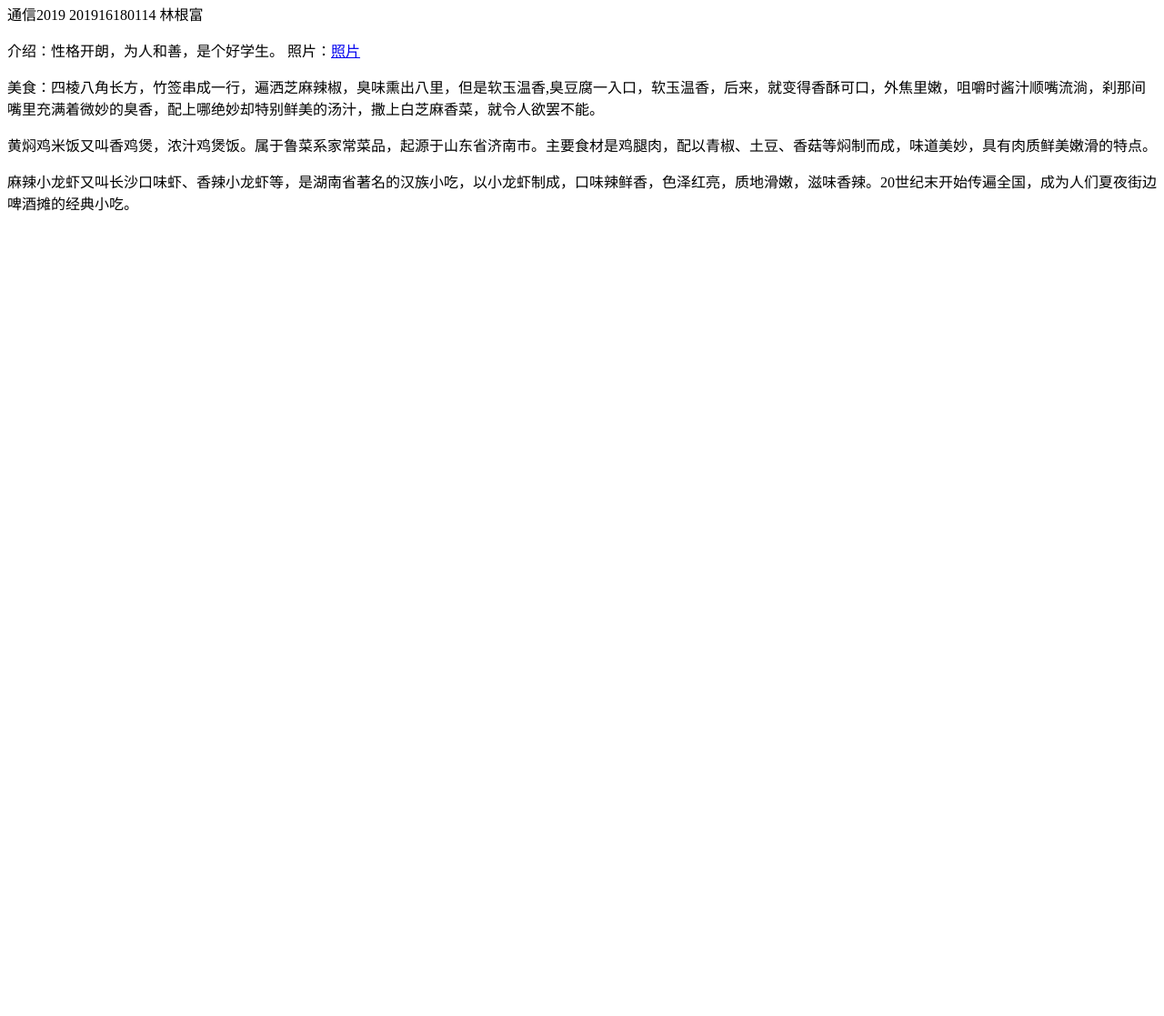
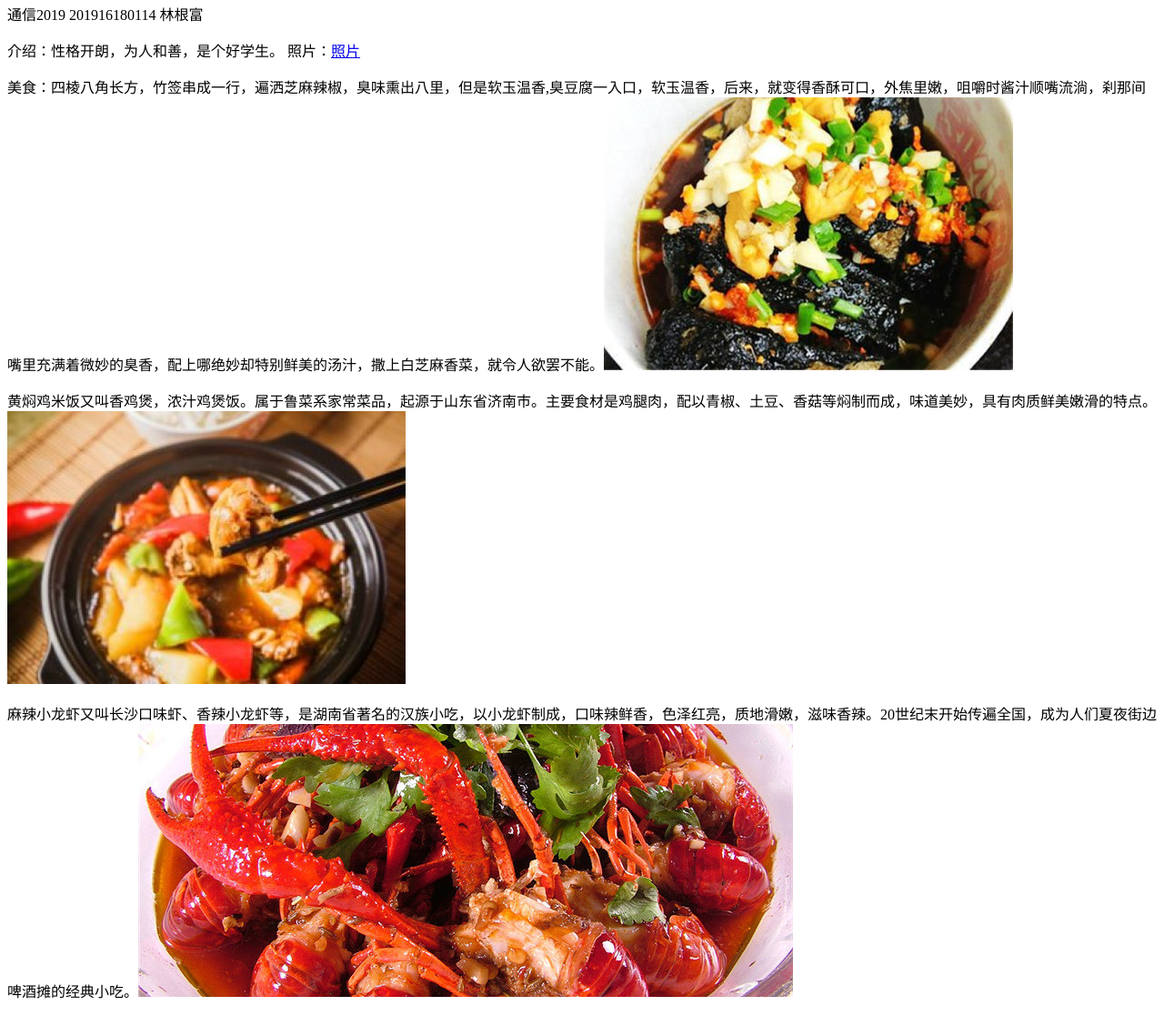
Before and after one commit to lingenfu/zuoye, a plain HTML site: page zy01.html in a window 1280 px wide. Shown: the part 5-1122 px from the top of the page at 91% size. Before the commit the page ends 800 px from the top, so only its background shows below. Drawn offline with Linux system fonts and the light colour scheme.

Commit message:
Update zy01.html

```diff
--- a/zy01.html
+++ b/zy01.html
@@ -10,10 +10,10 @@
 
     介绍：性格开朗，为人和善，是个好学生。
 
-    照片：<a href="hhh\QQ图片20200927202650.jpg">照片</a><p></p>
+    照片：<a href="QQ图片20200927202650.jpg">照片</a><p></p>
 
-    美食：四棱八角长方，竹签串成一行，遍洒芝麻辣椒，臭味熏出八里，但是软玉温香,臭豆腐一入口，软玉温香，后来，就变得香酥可口，外焦里嫩，咀嚼时酱汁顺嘴流淌，刹那间嘴里充满着微妙的臭香，配上哪绝妙却特别鲜美的汤汁，撒上白芝麻香菜，就令人欲罢不能。<img src="hhh\jeMQ5944W7S9.jpg" alt=""><p></p>
-    黄焖鸡米饭又叫香鸡煲，浓汁鸡煲饭。属于鲁菜系家常菜品，起源于山东省济南市。主要食材是鸡腿肉，配以青椒、土豆、香菇等焖制而成，味道美妙，具有肉质鲜美嫩滑的特点。<img src="hhh\b39797779bb197e9.jpg" alt=""><p></p>
-    麻辣小龙虾又叫长沙口味虾、香辣小龙虾等，是湖南省著名的汉族小吃，以小龙虾制成，口味辣鲜香，色泽红亮，质地滑嫩，滋味香辣。20世纪末开始传遍全国，成为人们夏夜街边啤酒摊的经典小吃。<img src="hhh\6641a53085743e.jpg_720x300x95_39787a8c.jpg" alt=""><p></p>
+    美食：四棱八角长方，竹签串成一行，遍洒芝麻辣椒，臭味熏出八里，但是软玉温香,臭豆腐一入口，软玉温香，后来，就变得香酥可口，外焦里嫩，咀嚼时酱汁顺嘴流淌，刹那间嘴里充满着微妙的臭香，配上哪绝妙却特别鲜美的汤汁，撒上白芝麻香菜，就令人欲罢不能。<img src="jeMQ5944W7S9.jpg" alt="400"><p></p>
+    黄焖鸡米饭又叫香鸡煲，浓汁鸡煲饭。属于鲁菜系家常菜品，起源于山东省济南市。主要食材是鸡腿肉，配以青椒、土豆、香菇等焖制而成，味道美妙，具有肉质鲜美嫩滑的特点。<img src="b39797779bb197e9.jpg" alt="400"><p></p>
+    麻辣小龙虾又叫长沙口味虾、香辣小龙虾等，是湖南省著名的汉族小吃，以小龙虾制成，口味辣鲜香，色泽红亮，质地滑嫩，滋味香辣。20世纪末开始传遍全国，成为人们夏夜街边啤酒摊的经典小吃。<img src="6641a53085743e.jpg_720x300x95_39787a8c.jpg" alt="400"><p></p>
 </body>
 </html>
```
